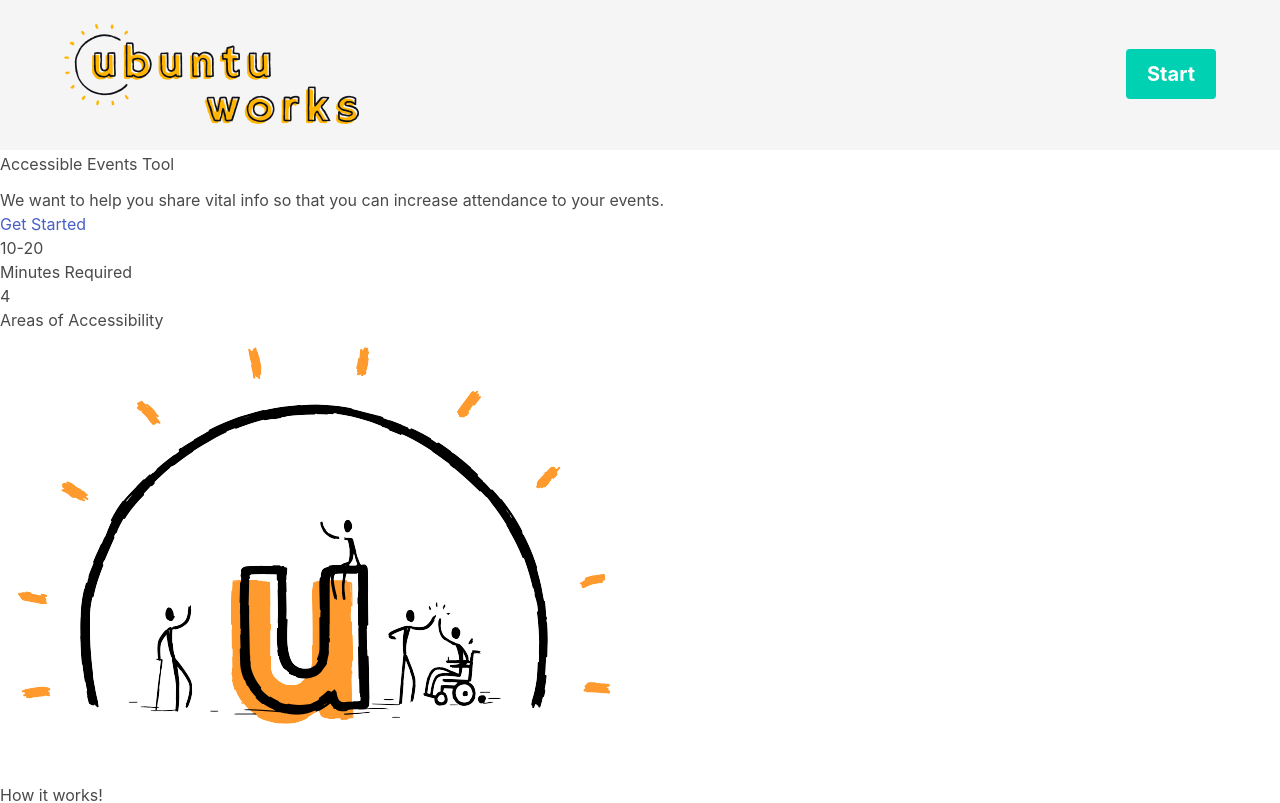
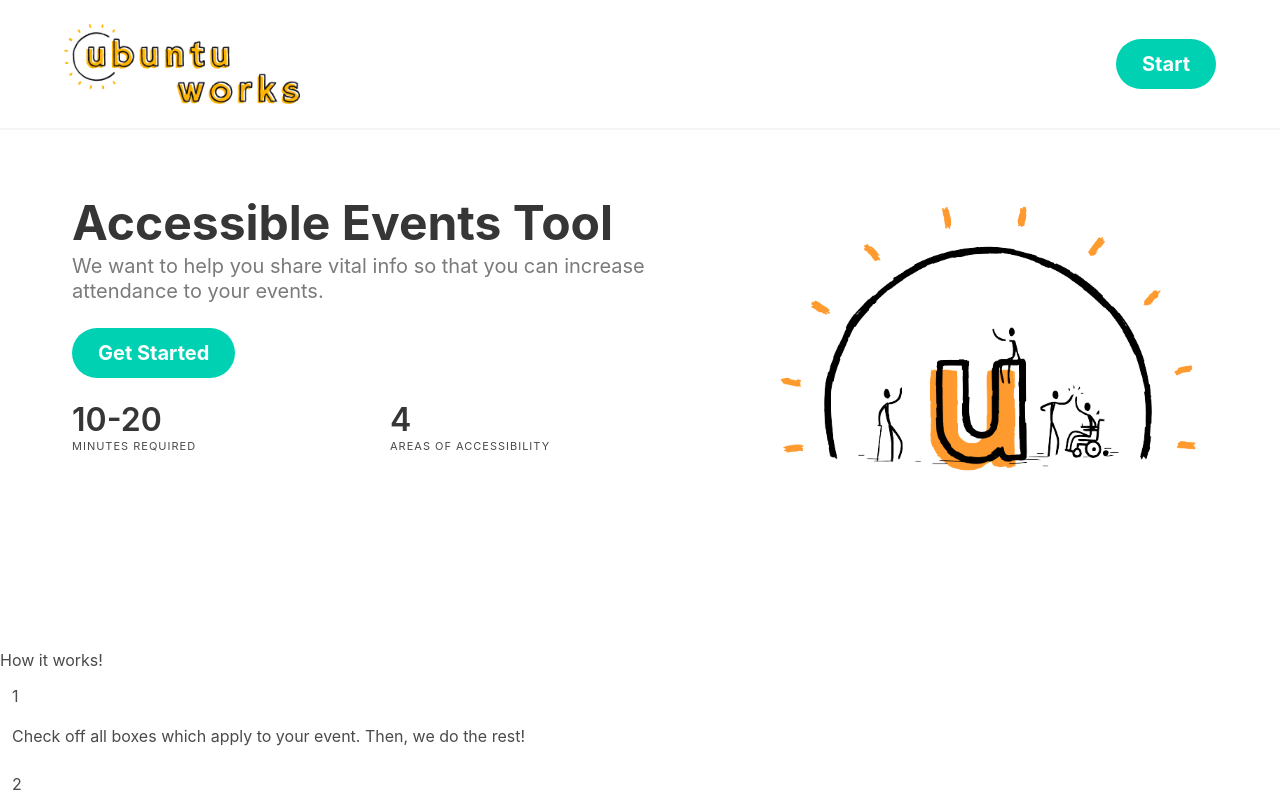
Before and after one commit to Carms-dev/vue-ubuntuworks, a Vue app: page / in a window 1280 px wide. Shown: the top 803 px of the page. Built offline with nearby package versions, Linux system fonts and the light colour scheme.

Commit message:
fleshed out top section of home

```diff
--- a/index.html
+++ b/index.html
@@ -1,5 +1,5 @@
 <!DOCTYPE html>
-<html lang="en">
+<html lang="en" class="has-navbar-fixed-top">
   <head>
     <link href="https://fonts.googleapis.com/css2?family=Source+Code+Pro&family=Source+Sans+Pro:wght@400;700&display=swap" rel="stylesheet">
     <link href="https://fonts.googleapis.com/icon?family=Material+Icons" rel="stylesheet">
--- a/src/components/Header.vue
+++ b/src/components/Header.vue
@@ -1,5 +1,5 @@
 <template>
-	<nav class="navbar has-shadow is-spaced is-light" role="navigation" aria-label="main navigation">
+	<nav class="navbar has-shadow is-spaced is-fixed-top" role="navigation" aria-label="main navigation">
 		<div class="container">
 			<div class="navbar-brand">
 				<a class="navbar-item" href="#">
@@ -20,7 +20,7 @@
 							<!-- <a class="button is-outlined is-medium">
 								<strong>Start</strong>
 							</a> -->
-							<router-link class="button is-medium is-primary" to="/reports/new">
+							<router-link class="button is-medium is-primary is-rounded" to="/reports/new">
 								<strong>Start</strong>
 							</router-link>
 						</div>
--- a/src/main.scss
+++ b/src/main.scss
@@ -11,6 +11,6 @@
 
 // Custom CSS rules below...
 .navbar-brand img {
-    max-height: 100px;
+    max-height: 80px;
     max-width: unset;
 }
--- a/src/views/Home.vue
+++ b/src/views/Home.vue
@@ -1,26 +1,42 @@
 <template>
+
   <!-- HERO -->
+  <section class="hero is-medium">
+    <div class="hero-body">
+      <div class="columns">
+        <div class="column is-three-fifths">
+          <p class="title is-size-1 has-text-weight-bold">
+            Accessible Events Tool
+          </p>
+          <p class="subtitle has-text-grey">
+            We want to help you share vital info so that you can increase attendance to your events.
+          </p>
+          <div class="buttons">
+            <router-link class="button is-medium is-primary is-rounded" to="/reports/new">
+              <strong>Get Started</strong>
+            </router-link>
+          </div>
+
+          <div class="level">
+            <div class="level-item is-justify-content-start">
               <div>
-    <section class="row hero pb-5 mt-1">
-      <div class="col-12 col-md-7 hero-content">
-        <h1 class="display-3 mb-3">Accessible Events Tool</h1>
-        <p class="lead text-secondary">We want to help you share vital info so that you can increase attendance to your events.</p>
-        <router-link class="btn btn-prime btn-lg mt-3 mb-5" to="/reports/new">Get Started</router-link>
-
-        <div class="row">
-          <div class="col-6">
-            <h3>10-20</h3>
-            <p>Minutes Required</p>
+                <p class="title">10-20</p>
+                <p class="heading">Minutes required</p>
               </div>
-          <div class="col-6">
-            <h3>4</h3>
-            <p>Areas of Accessibility</p>
+            </div>
+            <div class="level-item is-justify-content-start">
+              <div>
+                <p class="title">4</p>
+                <p class="heading">Areas of accessibility</p>
               </div>
             </div>
           </div>
-      <!-- HERO IMAGE -->
-      <div class="col-12 col-md-5 hero-image">
+        </div>
+
+        <div class="column">
           <img src="../assets/feature.png" alt="UbuntuWorks Featured Image">
+        </div>
+      </div>
     </div>
   </section>
 
@@ -66,7 +82,6 @@
     </div>
   </section>
 
-  </div>
 </template>
 
 <!-- <script>
```
Lines whose indentation alone changed are shown as unchanged.
